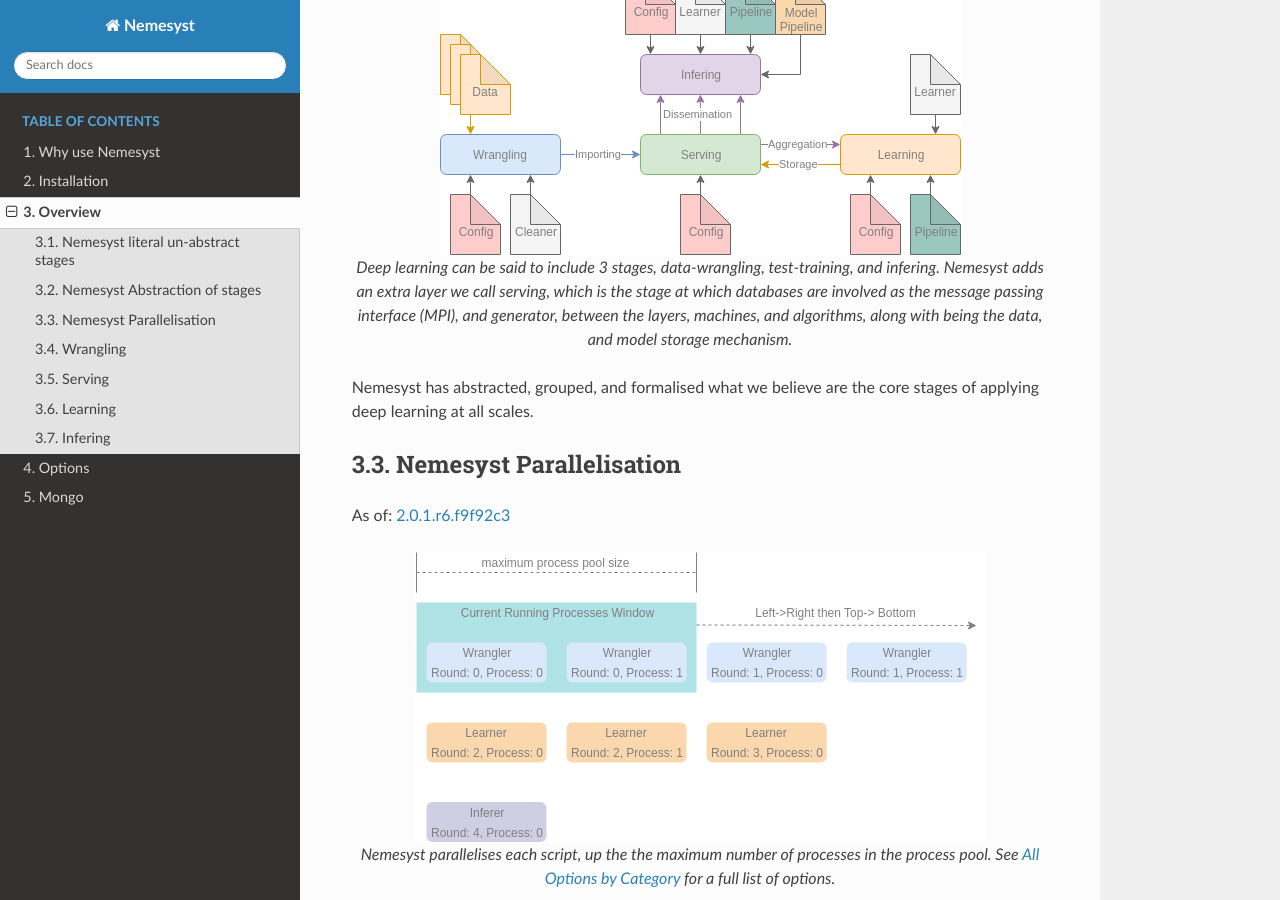
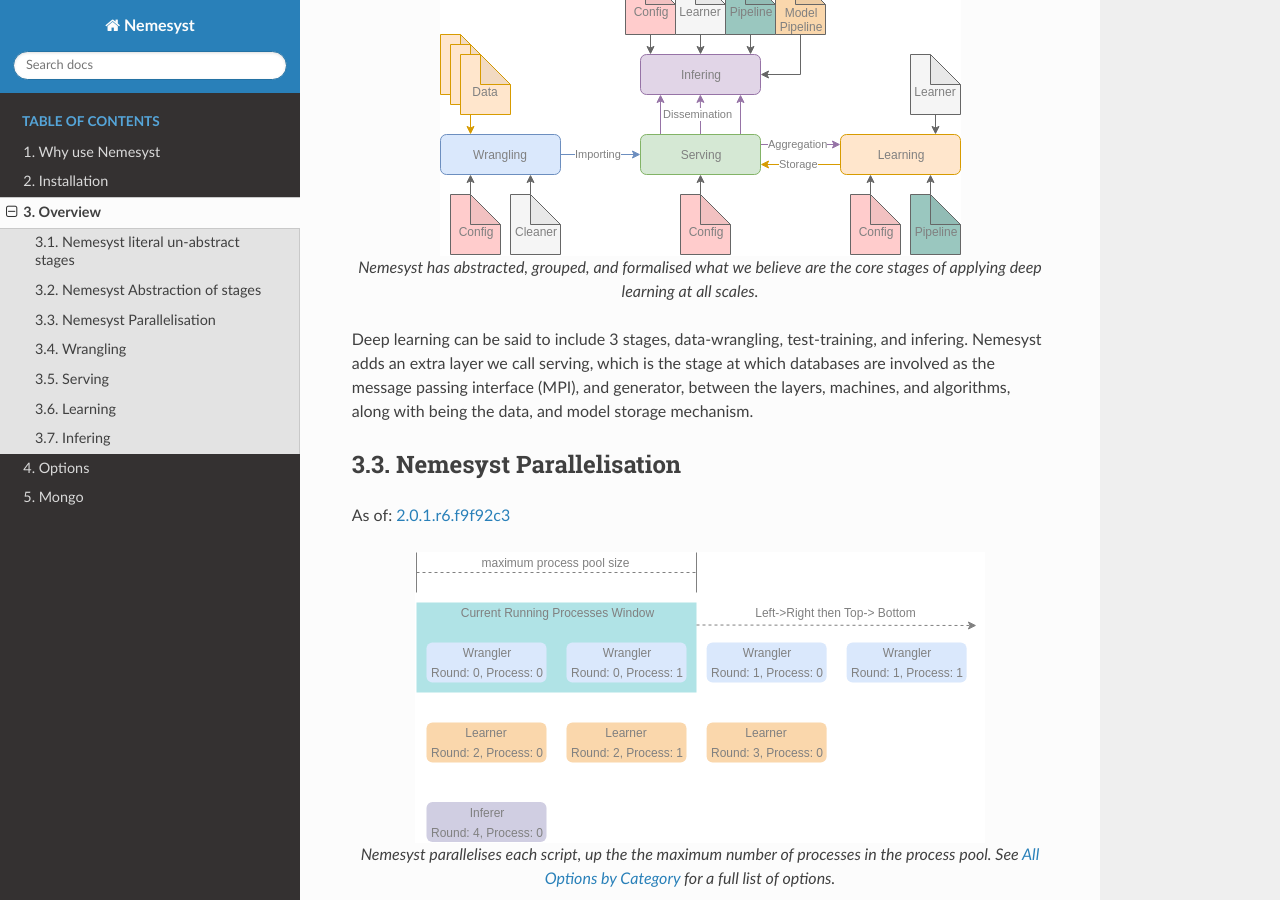
Before and after one commit to DreamingRaven/nemesyst, a Sphinx documentation site: the page built from docs/source/overview.rst, in a window 1280 px wide and 900 px high, scrolled down 875 px. Built offline with Sphinx 7.4.7 and the Read the Docs theme 2.0.0, drawn with Linux system fonts in a browser that asks for light colours; the version number could not be read and is left out.

Commit message:
Updated docs moved comments around

```diff
--- a/docs/source/overview.rst
+++ b/docs/source/overview.rst
@@ -25,9 +25,9 @@ Nemesyst Abstraction of stages
     :alt: Nemesyst stages of data from input to output.
     :figclass: align-center
 
-    Deep learning can be said to include 3 stages, data-wrangling, test-training, and infering. Nemesyst adds an extra layer we call serving, which is the stage at which databases are involved as the message passing interface (MPI), and generator, between the layers, machines, and algorithms, along with being the data, and model storage mechanism.
+    Nemesyst has abstracted, grouped, and formalised what we believe are the core stages of applying deep learning at all scales.
 
-Nemesyst has abstracted, grouped, and formalised what we believe are the core stages of applying deep learning at all scales.
+Deep learning can be said to include 3 stages, data-wrangling, test-training, and infering. Nemesyst adds an extra layer we call serving, which is the stage at which databases are involved as the message passing interface (MPI), and generator, between the layers, machines, and algorithms, along with being the data, and model storage mechanism.
 
 .. _section_nemesyst-parallelisation:
 
```
